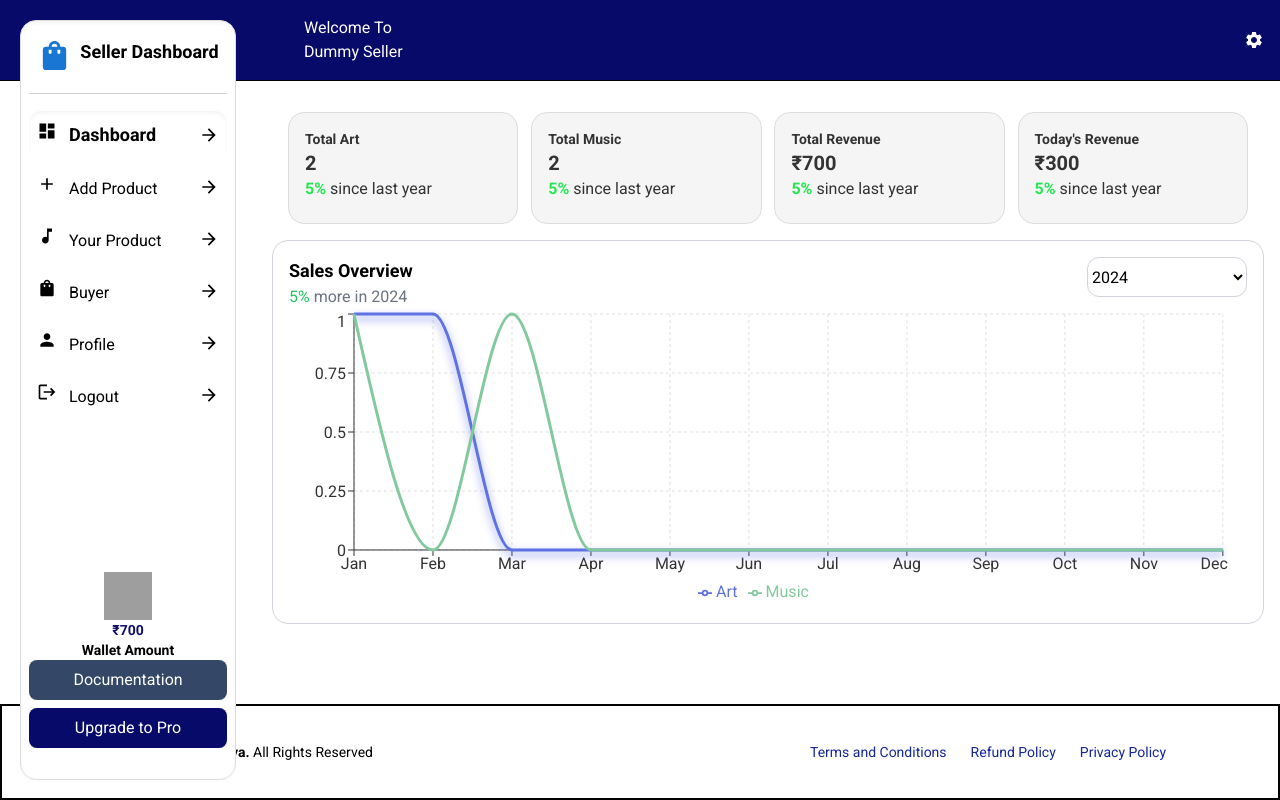
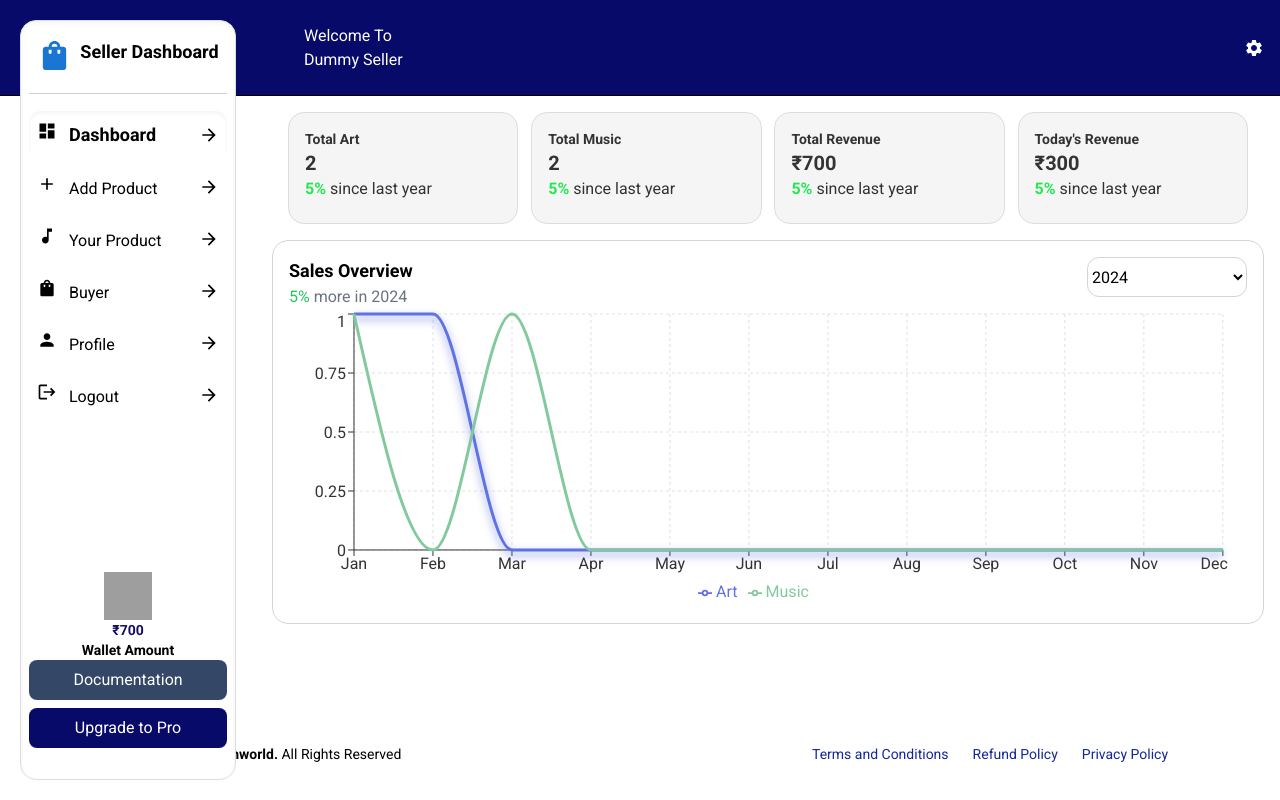
Before and after one commit to prashantpkc/NFTcommerce-seller, a React (Vite) app: page /dashboard in a window 1280 px wide. Built offline with nearby package versions, Linux system fonts and the light colour scheme; grey boxes are pictures that could not be loaded.

Commit message:
footer and header

```diff
--- a/src/components/Footer/Footer.jsx
+++ b/src/components/Footer/Footer.jsx
@@ -8,9 +8,9 @@ export default function Footer() {
 
   return (
     <footer className="bg-white shadow-md">
-      <div className="container py-9 border-2 border-black flex justify-between text-sm">
+      <div className="container py-9 flex justify-between text-sm">
         <div className="ml-28 flex space-x-6">
-          <p>© Copyright <span className="font-bold">Akeshya.</span> All Rights Reserved</p>
+          <p>© Copyright <span className="font-bold">Centumworld.</span> All Rights Reserved</p>
         </div>
         <div className="mr-28 space-x-6 text-[#14279B]">
           <span>
--- a/src/components/Header/Header.jsx
+++ b/src/components/Header/Header.jsx
@@ -13,7 +13,7 @@ const Header = () => {
   };
 
   return (
-    <div className="w-full bg-[#070A68] border-b border-[#000] flex items-center justify-between p-4 fixed top-0  right-0 z-10">
+    <div className="w-full bg-[#070A68] border-b border-[#000] flex items-center justify-between p-4 fixed top-0  right-0 z-10 h-24">
       {/* Main Header Content */}
       <div className="flex-1 flex justify-start items-center ml-72 ">
         <div className="text-[#fff]">
```
